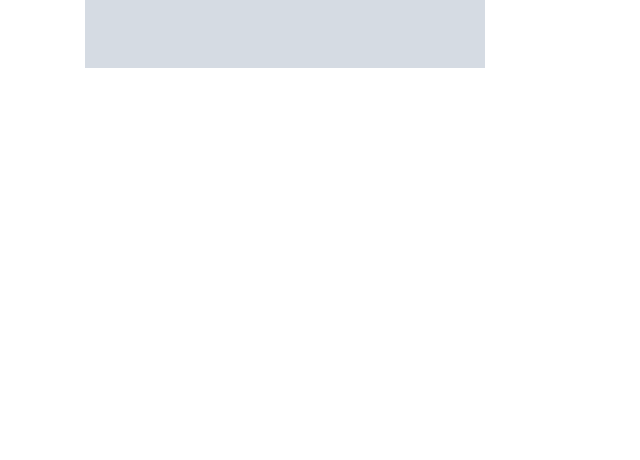
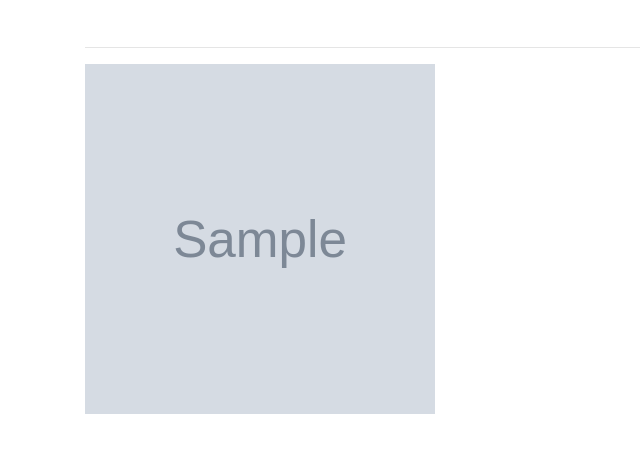
Before and after one commit to ctrebo/DjangoInstagramClone, a Django app: page /insta/user/1 in a window 1280 px wide. Shown: the part 340-800 px from the top of the page, without its empty margins (0-640 px from the left). Run offline with Django 3.2, Linux system fonts and the light colour scheme; tables that the repository leaves empty hold one stand-in row (values such as "Sample post"); grey boxes marked "Sample" are stand-in pictures; some libraries are stand-ins or nearby versions.

Commit message:
add page that shows posts of a single user

```diff
--- a/insta/static/css/styles.css
+++ b/insta/static/css/styles.css
@@ -3,6 +3,10 @@
     -webkit-box-shadow: 0px 10px 5px 0px rgba(0,0,0,0.9);
     -moz-box-shadow: 0px 10px 5px 0px rgba(0,0,0,0.9);
 } */
+
+p {
+    margin-bottom: .5rem;
+}
 
 .border-navbar {
     border-bottom: 1px solid rgba(100, 100, 100, .5);
@@ -35,7 +39,6 @@
 
 .image-container {
 
-    background-color: red;
     width: 100%;
     padding-top: 100%; /* 1:1 Aspect Ratio */
     position: relative; /* If you want text inside of it */
@@ -63,12 +66,6 @@
     padding-bottom: .75rem
 }
 
-@media (min-width: 768px) {
-    .border-post {
-        border-radius: 3px;
-        border: 1px solid rgba(193, 193, 193, 1);
-    }
-}
 
 .time-ago {
     text-transform: uppercase;
@@ -124,4 +121,78 @@
 .recommendations-fixed {
     position: fixed;
     right: 0;
+    top: 60px;
 }
+
+
+.img-user-detail {
+    position: relative;
+    width: 100%; /* The size you want */
+  }
+.img-user-detail:after {
+    content: "";
+    display: block;
+    padding-bottom: 100%; /* The padding depends on the width, not on the height, so with a padding-bottom of 100% you will get a square */
+}
+
+.img-user-detail img {
+    position: absolute; /* Take your picture out of the flow */
+    top: 0;
+    bottom: 0;
+    left: 0;
+    right: 0; /* Make the picture taking the size of it's parent */
+    width: 100%; /* This if for the object-fit */
+    height: 100%; /* This if for the object-fit */
+    object-fit: cover; /* Equivalent of the background-size: cover; of a background-image */
+    object-position: center;
+}
+.border-50 {
+    border-radius: 50%;
+}
+
+.hover {
+    background-color: black;
+    position: absolute;
+    bottom: 0;
+    top: 0;
+    left: 0;
+    right: 0;
+    z-index: 1000;
+    background-color: rgba(0, 0, 0, 0);
+    color: rgba(0, 0, 0, 0);
+}
+.hover:hover {
+    background-color: rgba(0, 0, 0, .5);
+    color: rgba(255, 255, 255, 1);
+}
+
+.center-comment-symbol {
+    position: absolute;
+    left: 50%;
+    top: 50%;
+    transform: translate(-50%, -50%);
+    cursor: pointer !important;
+}
+
+@media (min-width: 768px) {
+    .border-post {
+        border-radius: 3px;
+        border: 1px solid rgba(193, 193, 193, 1);
+    }
+    .mb-for-user-detail {
+        margin-bottom: 30px;
+    }
+}
+
+@media (max-width: 768px) {
+    .p-15px {
+        padding-right: 1.5px;
+        padding-left: 1.5px ;
+        /* margin-bottom: 3px; */
+        /* padding-bottom: 0px; */
+    }
+    .mb-for-user-detail {
+        margin-bottom: 3px;
+    }
+
+}
--- a/insta/templates/insta/user_detail.html
+++ b/insta/templates/insta/user_detail.html
@@ -1,12 +1,57 @@
 {% extends "base_generic.html" %}
 
 {% block content %}
-<div>
-    {{user_for_page.username}}
-    {% for post in user_for_page.post_set.all %}
-    <div>
-        <img src="{{post.picture.url}}">
+<div class="row">
+    <div class="col-4 col-md-3">
+        <section>
+            <article>
+                <div class="img-user-detail">
+                    <img class="border-50" src="{{user_for_page.prof_pic.url}}" alt=""></img>
+                </div>
+            </article>
+        </section>
     </div>
-    {% endfor %}
+    <div class="col-8 col-md-8 ml-md-auto mt-4">
+        <section>
+            <article>
+                <div>
+                    <h2 class="font-weight-normal font-italic">{{user_for_page.username}}</h2>
+                    {% with num_posts=user_for_page.post_set.all.count %}
+                    <p class="d-none my-4 d-md-block"><b>{{num_posts}}</b> {% if num_posts == 1 %} Post {% else %} Posts{% endif %}</p>
+                    {% endwith %}
+                </div>
+                <div>
+                    <span>{{user_for_page.bio|linebreaks}}</span>
+                </div>
+            </article>
+        </section>
+    </div>
 </div>
+<hr class="mt-4 mt-md-5">
+<div class="row d-md-none">
+    <div class="col-4 col-md-4 m-auto">
+        <section class="">
+            <article>
+                {% with num_posts=user_for_page.post_set.all.count %}
+                <b class="mx-auto">{{num_posts}}</b><p>Posts</p>
+                {% endwith %}
+            </article>
+        </section>
+    </div>
+</div>
+<div class="row">
+{% for post in user_for_page.post_set.all%}
+    <div class="col-4 p-15px mb-for-user-detail position-relative">
+        <div class="img-user-detail">
+            <img src="{{post.picture.url}}" alt="">
+            <div class="hover h-100 w-100 d-none d-md-block mx-auto">
+                <p onclick="location.href='{% url 'create-comment' post.pk %}';" class="px-3 center-comment-symbol"
+                    href="{% url 'create-comment' post.pk %}"><i class="fa fa-15 fa-comment"></i> {{post.postcomment_set.count}}</p>
+            </div>
+        </div>
+    </div>
+{% endfor %}
+
+</div>
+
 {% endblock %}
```
Also changed, not shown: insta/static/js/javascript.js (added, +7 -0 lines).
